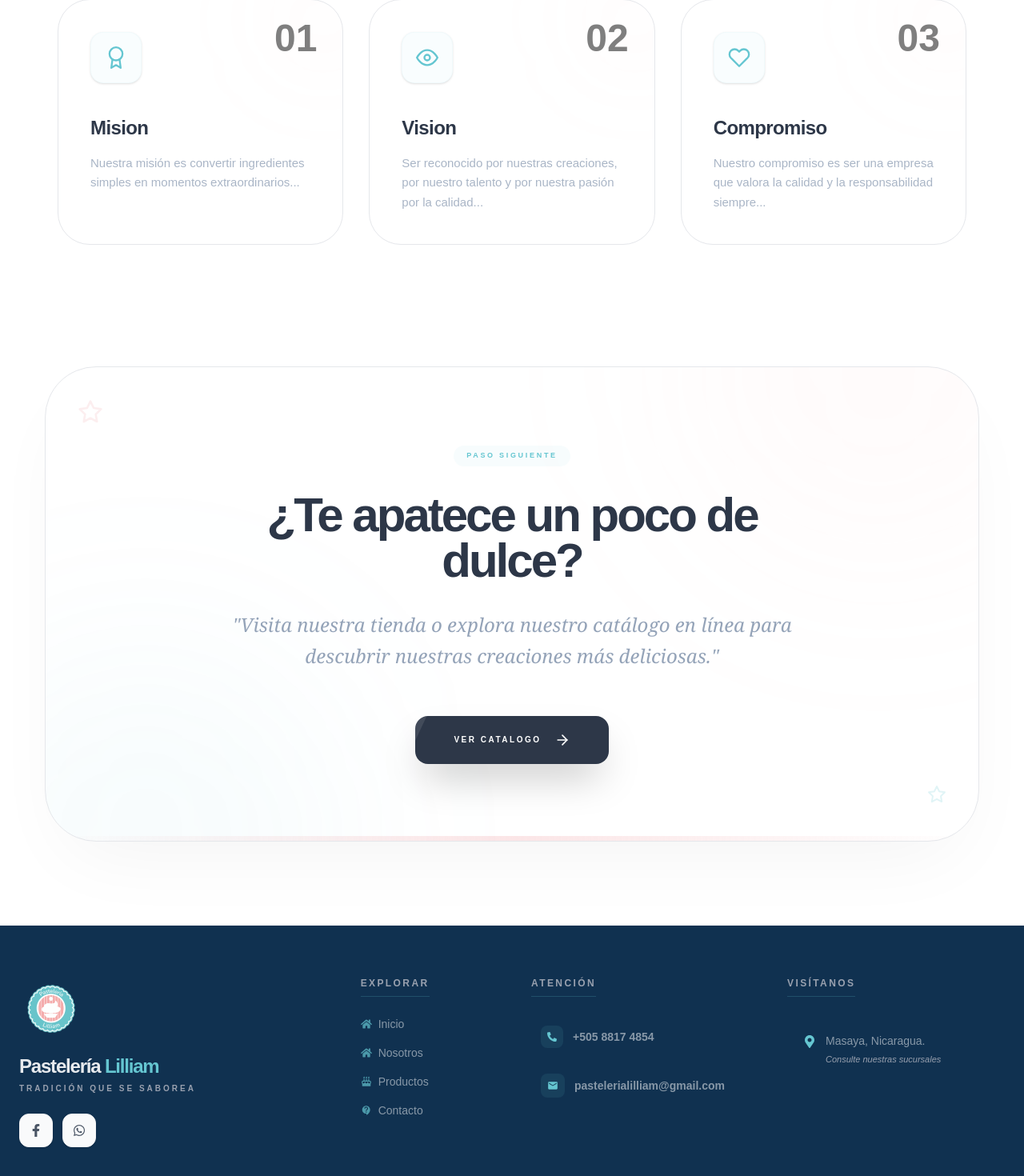
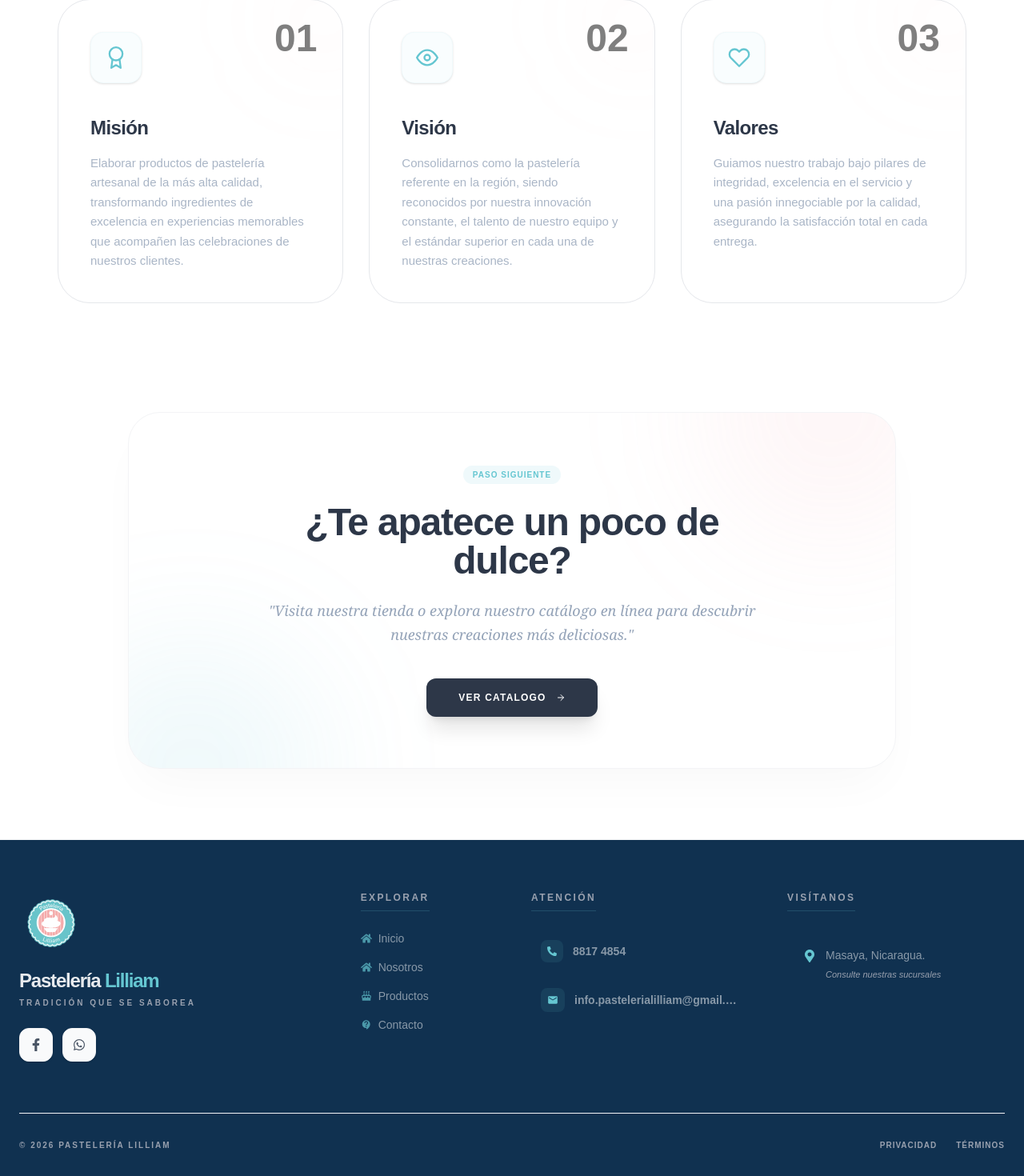
Before and after one commit to jmanzanares12/pasteleria_l, a React (Vite) app: page / in a window 1280 px wide. Shown: the part 1018-2488 px from the top of the page at 80% size. Built offline with nearby package versions, Linux system fonts and the light colour scheme.

Commit message:
Fix: rewrite data of dataValues and changed contact info into Contact component
Upgrade: improved CTASection

```diff
--- a/src/components/Footer.jsx
+++ b/src/components/Footer.jsx
@@ -70,13 +70,13 @@ const Footer = () => {
                                 <div className="p-2 bg-[var(--color-primary)]/10 rounded-lg">
                                     <FaPhoneAlt className="text-[var(--color-primary)] text-xs" />
                                 </div>
-                                <span className="text-sm font-bold text-white/50">+505 8817 4854</span>
+                                <span className="text-sm font-bold text-white/50">8817 4854</span>
                             </a>
-                            <a href="mailto:pastelerialilliam@gmail.com" className="flex items-center gap-3 p-3 rounded-xl hover:bg-[var(--color-primary)]/10 transition-colors group">
+                            <a href="mailto:info.pastelerialilliam@gmail.com" className="flex items-center gap-3 p-3 rounded-xl hover:bg-[var(--color-primary)]/10 transition-colors group">
                                 <div className="p-2 bg-[var(--color-primary)]/10 rounded-lg">
                                     <MdEmail className="text-[var(--color-primary)] text-sm" />
                                 </div>
-                                <span className="text-sm font-bold text-white/50 truncate">pastelerialilliam@gmail.com</span>
+                                <span className="text-sm font-bold text-white/50 truncate">info.pastelerialilliam@gmail.com</span>
                             </a>
                         </div>
                     </div>
--- a/src/data/dataValues.js
+++ b/src/data/dataValues.js
@@ -3,17 +3,17 @@ import { FiAward, FiEye, FiHeart } from 'react-icons/fi';
 export const values = [
     {
         icon: FiAward,
-        title: 'Mision',
-        text: 'Nuestra misión es convertir ingredientes simples en momentos extraordinarios...'
+        title: 'Misión',
+        text: 'Elaborar productos de pastelería artesanal de la más alta calidad, transformando ingredientes de excelencia en experiencias memorables que acompañen las celebraciones de nuestros clientes.'
     },
     {
         icon: FiEye,
-        title: 'Vision',
-        text:'Ser reconocido por nuestras creaciones, por nuestro talento y por nuestra pasión por la calidad...'
+        title: 'Visión',
+        text:'Consolidarnos como la pastelería referente en la región, siendo reconocidos por nuestra innovación constante, el talento de nuestro equipo y el estándar superior en cada una de nuestras creaciones.'
     },
     {
         icon: FiHeart,
-        title: 'Compromiso',
-        text: 'Nuestro compromiso es ser una empresa que valora la calidad y la responsabilidad siempre...'
+        title: 'Valores',
+        text: 'Guiamos nuestro trabajo bajo pilares de integridad, excelencia en el servicio y una pasión innegociable por la calidad, asegurando la satisfacción total en cada entrega.'
     }
 ]
--- a/src/pages/Contact.jsx
+++ b/src/pages/Contact.jsx
@@ -91,7 +91,7 @@ const Contact = () => {
                             <ContactMethod
                                 icon={FiMessageCircle}
                                 title="WhatsApp"
-                                value="+505 8817 4854"
+                                value="8817 4854"
                                 link="https://wa.me/50588174854"
                                 color="bg-[#25D366]"
                             />
@@ -99,7 +99,7 @@ const Contact = () => {
                             <ContactMethod
                                 icon={FiPhone}
                                 title="Llamada Directa"
-                                value="+505 8817 4854"
+                                value="8817 4854"
                                 link="tel:+50588174854"
                                 color="bg-blue-500"
                             />
@@ -107,8 +107,8 @@ const Contact = () => {
                             <ContactMethod
                                 icon={FiMail}
                                 title="Correo Electrónico"
-                                value="pastelerialilliam@gmail.com"
-                                link="mailto:pastelerialilliam@gmail.com"
+                                value="info.pastelerialilliam@gmail.com"
+                                link="mailto:info.pastelerialilliam@gmail.com"
                                 color="bg-[var(--color-primary)]"
                             />
                         </div>
--- a/src/pages/Products.jsx
+++ b/src/pages/Products.jsx
@@ -129,7 +129,7 @@ const Products = () => {
                 </motion.div>
             </section>
 
-            <section>
+            <section className='mt-16'>
                 <CTASection
                     title="¿Listo para tu orden del día?"
                     description="Comunicate con nosotros, tomaremos nota y realizaremos tu pedido."
--- a/src/shared/CTASection.jsx
+++ b/src/shared/CTASection.jsx
@@ -6,75 +6,44 @@ const CTASection = ({ title, description, buttonText, redirectTo }) => {
     const navigate = useNavigate();
 
     return (
-        <section className='max-w-7xl mx-auto px-6 py-14'>
+        <section className='max-w-5xl mx-auto px-8 py-10 '>
             <motion.div
                 initial={{ opacity: 0, scale: 0.95 }}
                 whileInView={{ opacity: 1, scale: 1 }}
                 viewport={{ once: true }}
-                className='relative overflow-hidden bg-white border border-gray-200 rounded-[4rem] p-12 md:p-24 text-center shadow-[0_40px_100px_-30px_rgba(0,0,0,0.05)]'
+                className='relative overflow-hidden bg-white border border-gray-100 rounded-[2.5rem] p-8 md:p-16 text-center shadow-[0_30px_60px_-15px_rgba(0,0,0,0.03)]'
             >
 
-                <div className="absolute top-0 right-0 -translate-y-1/2 translate-x-1/4 w-[500px] h-[500px] bg-[var(--color-accent)]/5 rounded-full blur-[120px] pointer-events-none" />
-                <div className="absolute bottom-0 left-0 translate-y-1/2 -translate-x-1/4 w-[500px] h-[500px] bg-[var(--color-primary)]/5 rounded-full blur-[120px] pointer-events-none" />
+                <div className="absolute top-0 right-0 -translate-y-1/2 translate-x-1/4 w-80 h-80 bg-[var(--color-accent)]/10 rounded-full blur-[80px] pointer-events-none" />
+                <div className="absolute bottom-0 left-0 translate-y-1/2 -translate-x-1/4 w-80 h-80 bg-[var(--color-primary)]/10 rounded-full blur-[80px] pointer-events-none" />
 
-                <div className="absolute top-10 left-10 text-[var(--color-accent)]/20 animate-pulse">
-                    <FiStar size={32} />
-                </div>
-                <div className="absolute bottom-10 right-10 text-[var(--color-primary)]/20 animate-bounce">
-                    <FiStar size={24} />
-                </div>
-
-                <div className='relative z-10 max-w-3xl mx-auto space-y-8'>
+                <div className='relative z-10 max-w-2xl mx-auto space-y-6'>
                     <motion.span
-                        initial={{ opacity: 0, y: -10 }}
-                        whileInView={{ opacity: 1, y: 0 }}
-                        className="inline-block px-4 py-1.5 rounded-full bg-[var(--color-primary)]/5 text-[var(--color-primary)] font-black uppercase tracking-[0.3em] text-[9px]"
+                        className="inline-block px-3 py-1 rounded-full bg-[var(--color-primary)]/10 text-[var(--color-primary)] font-bold uppercase tracking-widest text-[10px]"
                     >
                         Paso Siguiente
                     </motion.span>
 
-                    <motion.h2
-                        initial={{ opacity: 0, y: 20 }}
-                        whileInView={{ opacity: 1, y: 0 }}
-                        className='text-4xl md:text-6xl font-bold text-[var(--color-text)] tracking-tighter leading-[0.95]'
-                    >
+                    <h2 className='text-3xl md:text-5xl font-bold text-[var(--color-text)] tracking-tight'>
                         {title}
-                    </motion.h2>
+                    </h2>
 
-                    <motion.p
-                        initial={{ opacity: 0, y: 20 }}
-                        whileInView={{ opacity: 1, y: 0 }}
-                        transition={{ delay: 0.1 }}
-                        className='text-lg md:text-2xl text-[var(--color-muted)] leading-relaxed font-light italic font-serif'
-                    >
+                    <p className='text-base md:text-lg text-[var(--color-muted)] leading-relaxed font-serif italic'>
                         "{description}"
-                    </motion.p>
+                    </p>
 
-                    <motion.div
-                        initial={{ opacity: 0, y: 20 }}
-                        whileInView={{ opacity: 1, y: 0 }}
-                        transition={{ delay: 0.2 }}
-                        className="pt-6"
-                    >
+                    <div className="pt-4">
                         <motion.button
-                            whileHover={{
-                                scale: 1.05,
-                                backgroundColor: "var(--color-primary)",
-                                boxShadow: "0 20px 40px -10px rgba(var(--color-primary-rgb), 0.3)"
-                            }}
-                            whileTap={{ scale: 0.95 }}
-                            className='relative overflow-hidden bg-[var(--color-text)] text-white px-12 py-5 rounded-2xl transition-all duration-300 text-[10px] font-black uppercase tracking-[0.25em] shadow-2xl flex items-center gap-4 mx-auto group'
+                            whileHover={{ scale: 1.02 }}
+                            whileTap={{ scale: 0.98 }}
+                            className='bg-[var(--color-text)] text-white px-10 py-4 rounded-xl text-xs font-bold uppercase tracking-widest shadow-xl flex items-center gap-3 mx-auto group transition-all'
                             onClick={() => navigate(redirectTo)}
                         >
-                            <div className="absolute inset-0 w-1/2 h-full bg-white/10 skew-x-[-25deg] -translate-x-full group-hover:translate-x-[250%] transition-transform duration-1000" />
-
-                            <span className="relative z-10">{buttonText}</span>
-                            <FiArrowRight className="text-xl relative z-10 group-hover:translate-x-2 transition-transform duration-500" />
+                            <span>{buttonText}</span>
+                            <FiArrowRight className="group-hover:translate-x-1 transition-transform" />
                         </motion.button>
-                    </motion.div>
+                    </div>
                 </div>
-
-                <div className="absolute bottom-0 left-0 w-full h-1.5 bg-gradient-to-r from-transparent via-[var(--color-accent)] to-transparent opacity-30" />
             </motion.div>
         </section>
     );
```
Also changed, not shown: src/pages/AboutUs.jsx (+14 -9 lines).
